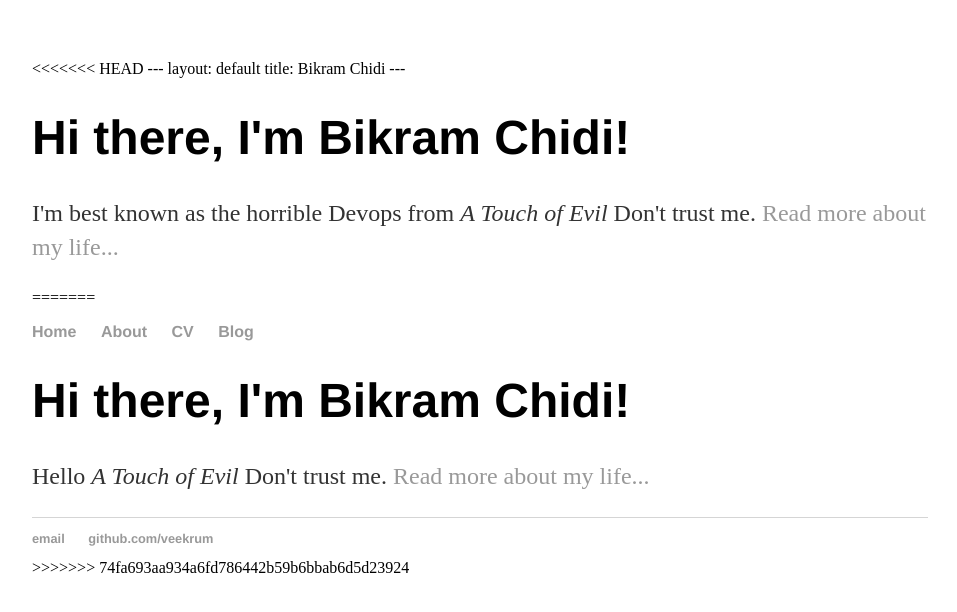
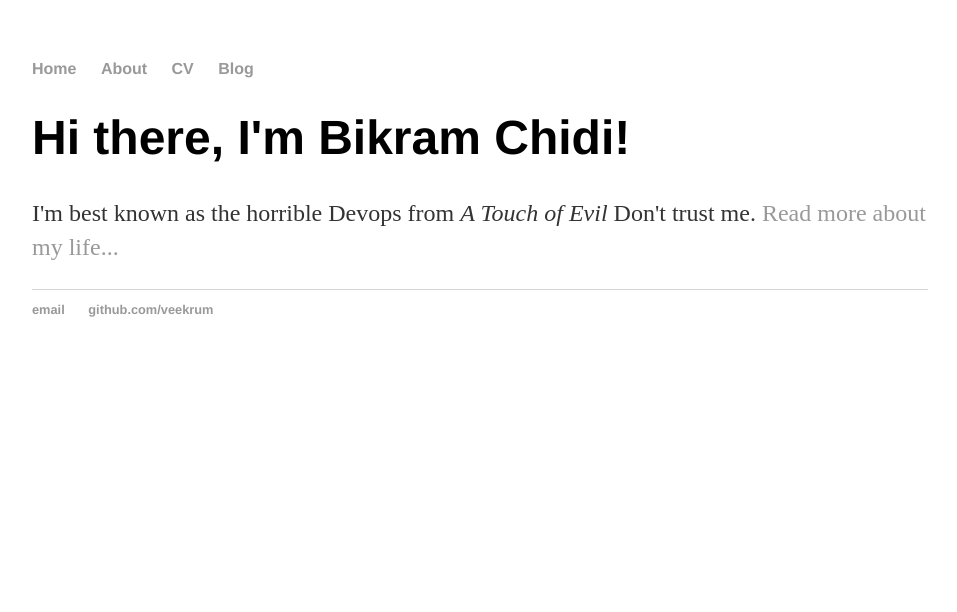
Before and after one commit to veekrum/veekrum.github.io, a Jekyll site: the page built from index.html, in a window 1280 px wide. Shown: the top 612 px of the page, without its empty margins (160-1117 px from the left). Built offline with Jekyll 4.4.1, drawn with Linux system fonts in a browser that asks for light colours.

Commit message:
Update index.html

```diff
--- a/index.html
+++ b/index.html
@@ -1,4 +1,3 @@
-<<<<<<< HEAD
 ---
 layout: default
 title: Bikram Chidi
@@ -7,35 +6,3 @@
 	<h1>Hi there, I'm Bikram Chidi!</h1>
 	<p>I'm best known as the horrible Devops from <em>A Touch of Evil</em> Don't trust me. <a href="/about">Read more about my life...</a></p>
 </div><!-- /.blurb -->
-=======
-<!DOCTYPE html>
-<html>
-	<head>
-		<title>Bikram Chidi</title>
-		<!-- link to main stylesheet -->
-		<link rel="stylesheet" type="text/css" href="/css/main.css">
-	</head>
-	<body>
-		<nav>
-    		<ul>
-        		<li><a href="/">Home</a></li>
-	        	<li><a href="/about">About</a></li>
-        		<li><a href="/cv">CV</a></li>
-        		<li><a href="/blog">Blog</a></li>
-    		</ul>
-		</nav>
-		<div class="container">
-    		<div class="blurb">
-        		<h1>Hi there, I'm Bikram Chidi!</h1>
-				<p>Hello <em>A Touch of Evil</em> Don't trust me. <a href="/about">Read more about my life...</a></p>
-    		</div><!-- /.blurb -->
-		</div><!-- /.container -->
-		<footer>
-    		<ul>
-        		<li><a href="mailto:veekrum.thapa@gmail.com">email</a></li>
-        		<li><a href="https://github.com/veekrum">github.com/veekrum</a></li>
-			</ul>
-		</footer>
-	</body>
-</html>
->>>>>>> 74fa693aa934a6fd786442b59b6bbab6d5d23924
```
